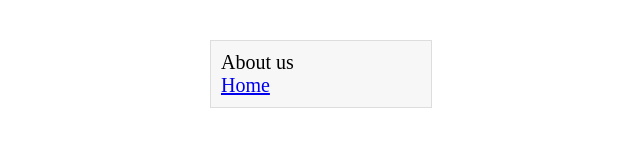
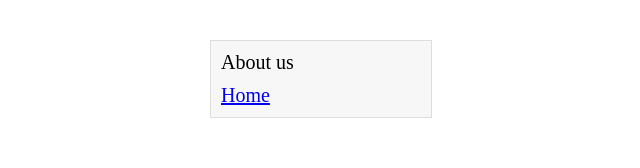
Before and after one commit to geelen/nexty-typescripty-business, a Next.js app: page /about in a window 1280 px wide. Shown: the top 168 px of the page, without its empty margins (319-959 px from the left). Built offline with nearby package versions, Linux system fonts and the light colour scheme; what css-wipe would draw is missing.

Commit message:
for some reason this breaks css YAY

```diff
--- a/pages/about.tsx
+++ b/pages/about.tsx
@@ -3,7 +3,7 @@ import Link from 'next/link'
 
 export default () => (
   <Outer>
-    About us
+    <span>About us</span>
     <Link href="/">
       <a>Home</a>
     </Link>
```
Also changed, not shown: pages/index.tsx (+12 -2 lines).
